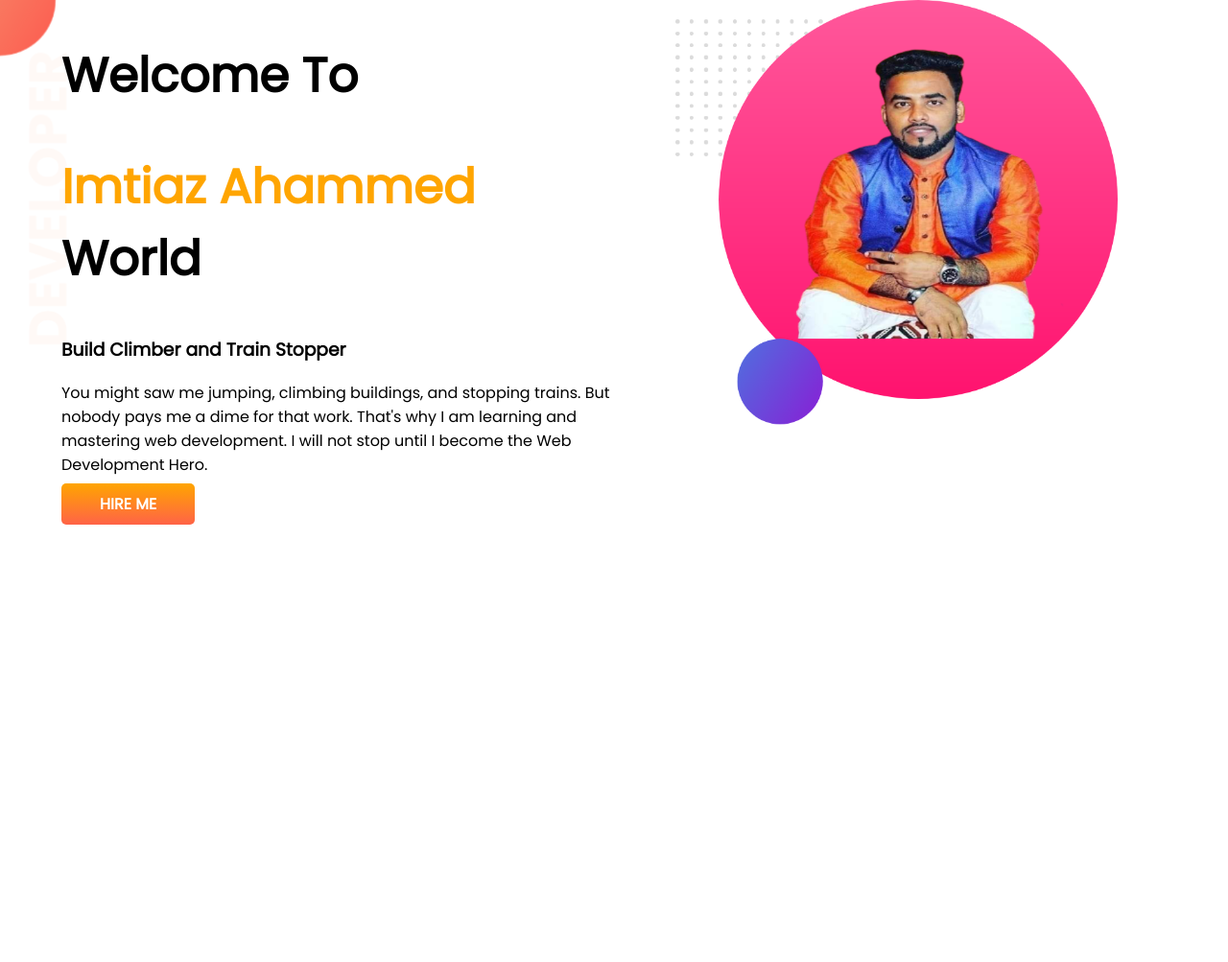
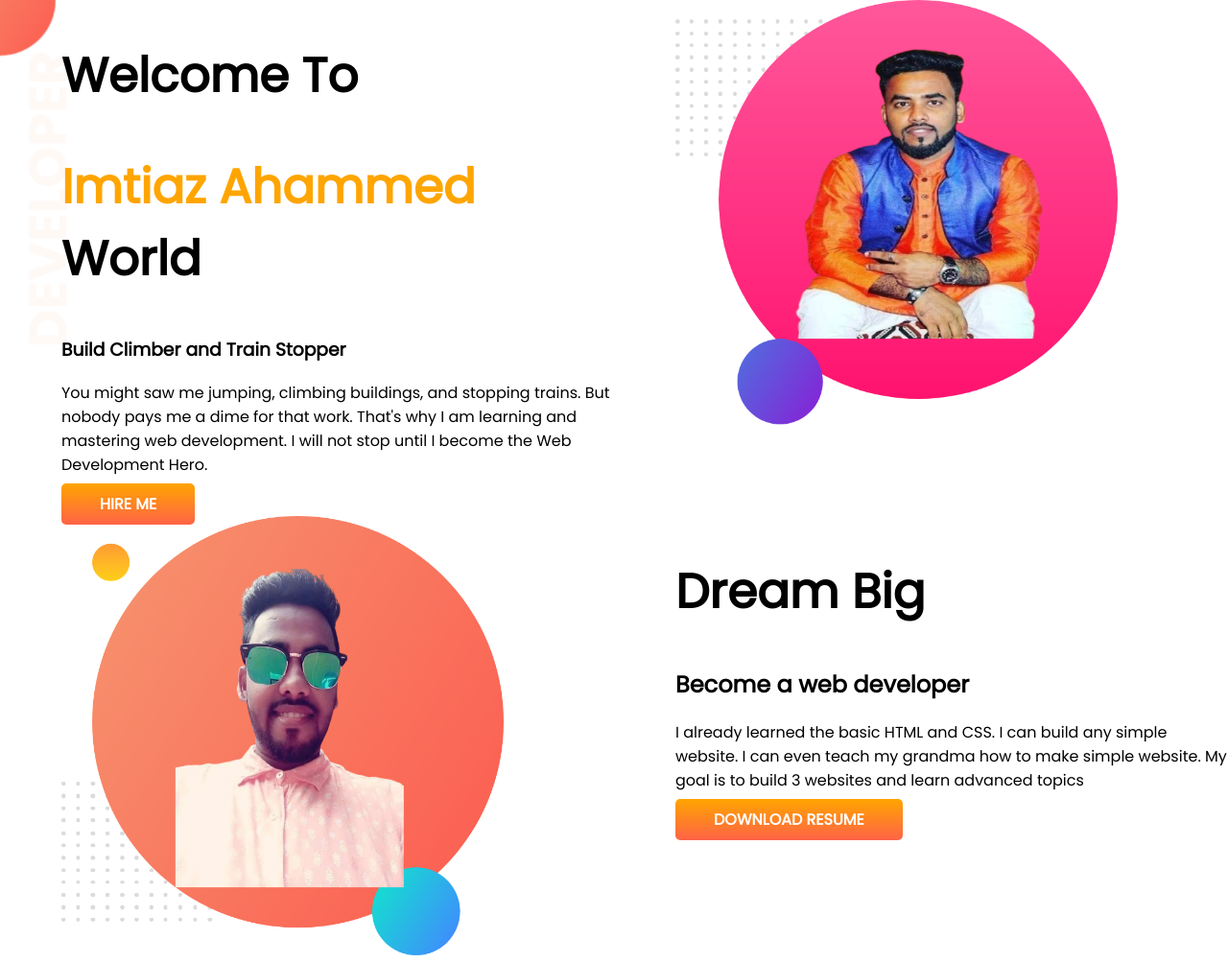
Before and after one commit to imtiazahammed1/developer-website-portfolio, a plain HTML site: page index.html in a window 1280 px wide. Shown: the whole page at 96% size. Before the commit the page ends 800 px from the top, so only its background shows below. Drawn offline with Linux system fonts and the light colour scheme.

Commit message:
resume-added

```diff
--- a/index.html
+++ b/index.html
@@ -31,6 +31,21 @@
             <img src="images/my-bg-1.png" alt="">
         </div>
     </section>
+    <section class="dream-big">
+        <div class="half-width">
+            <img src="images/my-bg-2.png" alt="">
+        </div>
+        <div class="half-width">
+            <h1>Dream Big</h1>
+            <h2>Become a web developer</h2>
+            <p>
+                I already learned the basic HTML and CSS. I can build any simple website. I can even teach my grandma
+                how to make simple website. My goal is to build 3 websites and learn advanced topics
+            </p>
+            <a class="link-button" target="_blank" href="https://drive.google.com/drive/u/0/my-drive">DOWNLOAD
+                RESUME</a>
+        </div>
+    </section>
 
 </body>
 
--- a/style.css
+++ b/style.css
@@ -10,6 +10,7 @@ h1{
 }
 section{
     display: flex;
+    margin-bottom: ;
 }
 .half-width{
     width: 50%;
```
